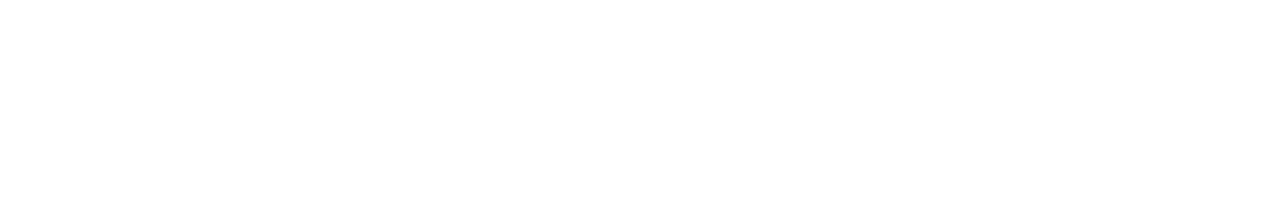
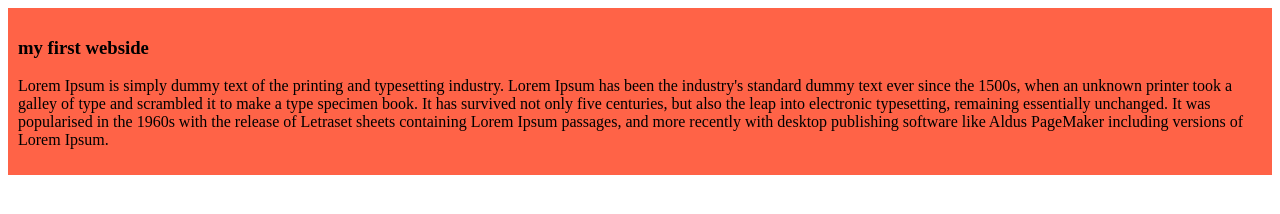
Before and after one commit to rasedul868690/my-symple-webside, a plain HTML site: page index.html in a window 1280 px wide. Drawn offline with Linux system fonts and the light colour scheme.

Commit message:
add the commit

```diff
--- a/index.html
+++ b/index.html
@@ -4,8 +4,15 @@
     <meta charset="UTF-8">
     <meta name="viewport" content="width=device-width, initial-scale=1.0">
     <title>my symple webside</title>
+    <link rel="stylesheet" href="style.css">
 </head>
 <body>
 
+    <div>
+        <h3>my first webside</h3>
+        <p>Lorem Ipsum is simply dummy text of the printing and typesetting industry. Lorem Ipsum has been the industry's standard dummy text ever since the 1500s, when an unknown printer took a galley of type and scrambled it to make a type specimen book. It has survived not only five centuries, but also the leap into electronic typesetting, remaining essentially unchanged. It was popularised in the 1960s with the release of Letraset sheets containing Lorem Ipsum passages, and more recently with desktop publishing software like Aldus PageMaker including versions of Lorem Ipsum.</p>
+    </div>
+
+
 </body>
 </html>
--- /dev/null
+++ b/style.css
@@ -0,0 +1,5 @@
+div{
+    background-color: tomato;
+    padding:10px;
+
+}
```
